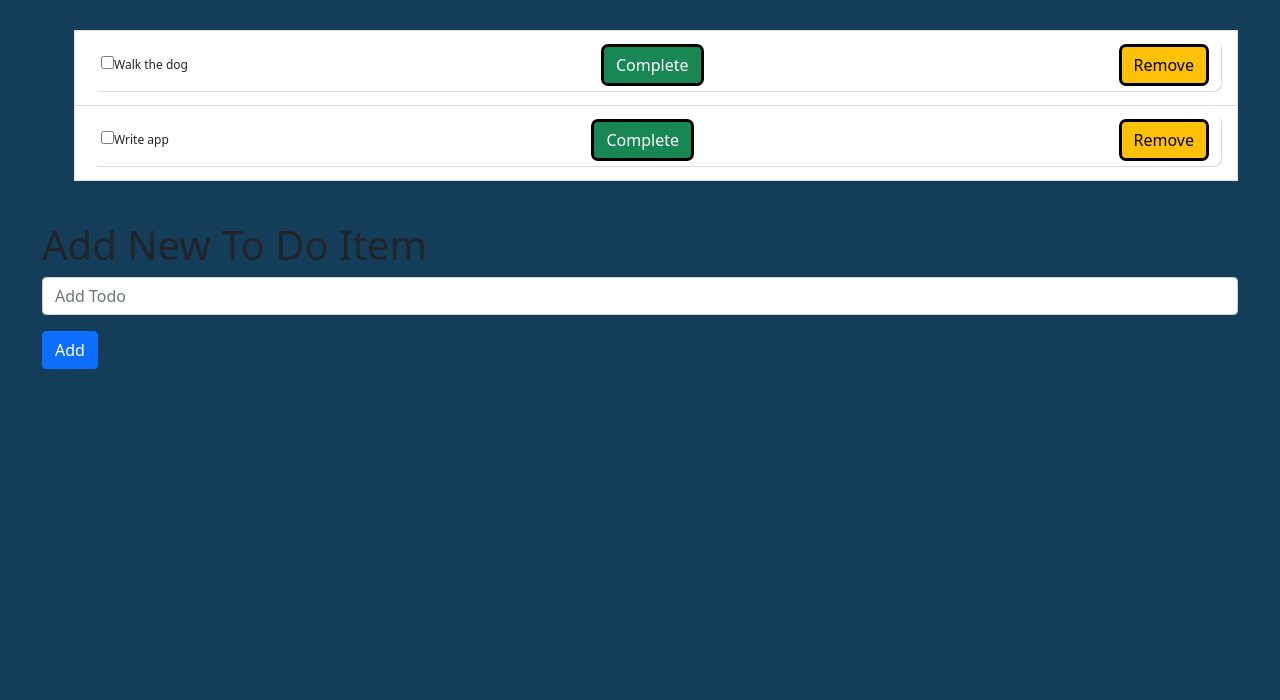
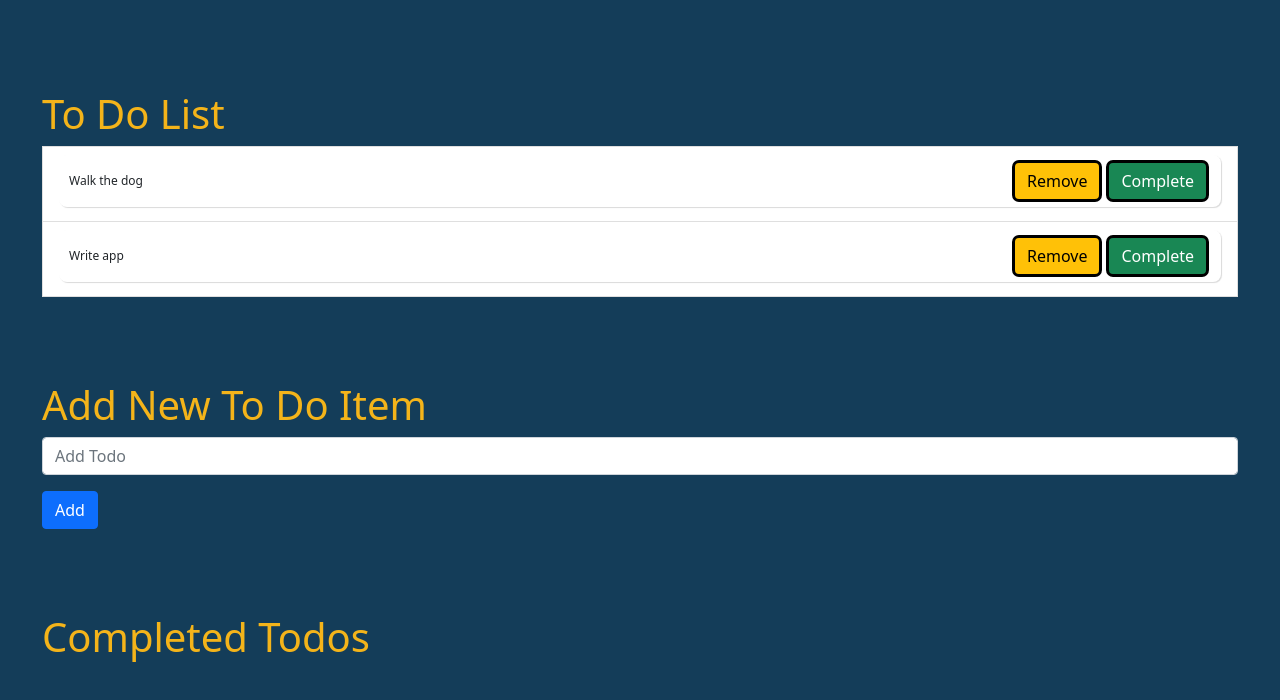
Before and after one commit to matthewgstillman/typescript-todo-list, a React (Create React App) app: page / in a window 1280 px wide. Shown: the top 700 px of the page. Built offline with nearby package versions, Linux system fonts and the light colour scheme.

Commit message:
Fixed issues

```diff
--- a/src/AddTodoForm.tsx
+++ b/src/AddTodoForm.tsx
@@ -10,27 +10,8 @@ export const AddTodoForm: FC<Props> = ({ addTodo }) => {
   const [text, setText] = useState("");
   return (
     <div>
-      {/* <form>
-        <input
-          type="text"
-          value={text}
-          onChange={(e) => {
-            setText(e.target.value);
-          }}
-        />
-        <button
-          type="submit"
-          onClick={(e) => {
-            e.preventDefault();
-            addTodo(text);
-            setText("");
-          }}
-        >
-          Add Todo
-        </button>
-      </form> */}
       <br />
-      <h1>Add New To Do Item</h1>
+      <h1 className="header">Add New To Do Item</h1>
       <Form>
         <Form.Group className="mb-3" controlId="formBasicEmail">
           <Form.Control
--- a/src/App.css
+++ b/src/App.css
@@ -8,6 +8,7 @@
   color: #f4b41a;
   margin-top: 50px;
   padding-top: 10px;
+  font-weight: 300;
 }
 
 .listButtons {
--- a/src/App.tsx
+++ b/src/App.tsx
@@ -17,12 +17,19 @@ const initialTodos: Todo[] = [
   },
 ];
 
+const completedTasks: CompletedTodo[] = [
+  {
+    text: "Finish my project",
+  },
+];
+
 function App() {
   const [todos, setTodos] = useState(initialTodos);
 
+  const [completedTodos, setCompletedTodos] = useState(completedTasks);
+
   const toggleTodo = (selectedTodo: Todo) => {
     const toDoIndex = todos.indexOf(selectedTodo);
-    console.log(`To Do Index of ${selectedTodo} is ${toDoIndex}`);
     const newTodos = todos.map((todo) => {
       if (todo == selectedTodo) {
         return {
@@ -39,12 +46,21 @@ function App() {
     const toDoIndex = todos.indexOf(selectedTodo);
     const newTodos = [...todos];
     newTodos.splice(toDoIndex, 1);
+    //Tried changing the order of the next two lines to see whether that fixed it
+    // addToCompletedTodoList({ text: selectedTodo.text });
+    addToCompletedTodoList(selectedTodo);
     setTodos(newTodos);
   };
 
   const addTodo: AddTodo = (text: string) => {
     const newTodo = { text, complete: false };
     setTodos([...todos, newTodo]);
+  };
+
+  const addToCompletedTodoList = (selectedTodo: CompletedTodo) => {
+    const completedTodoListItems = [...completedTodos];
+    setCompletedTodos([...completedTodoListItems, { text: selectedTodo.text }]);
+    console.log(completedTodos);
   };
 
   return (
@@ -56,6 +72,11 @@ function App() {
           deleteTodo={deleteTodo}
         />
         <AddTodoForm addTodo={addTodo} />
+        <br />
+        <h1 className="header">Completed Todos</h1>
+        {completedTodos.map((completed) => {
+          <h4>{completed.text}</h4>;
+        })}
       </Container>
     </div>
   );
--- a/src/TodoList.tsx
+++ b/src/TodoList.tsx
@@ -10,7 +10,8 @@ interface Props {
 
 export const TodoList: FC<Props> = ({ todos, toggleTodo, deleteTodo }) => {
   return (
-    <ul>
+    <div>
+      <h1 className="header">To Do List</h1>
       {todos.map((todo) => (
         <ListGroup.Item>
           <TodoListItem
@@ -21,6 +22,6 @@ export const TodoList: FC<Props> = ({ todos, toggleTodo, deleteTodo }) => {
           />
         </ListGroup.Item>
       ))}
-    </ul>
+    </div>
   );
 };
--- a/src/TodoListItem.tsx
+++ b/src/TodoListItem.tsx
@@ -14,19 +14,12 @@ export const TodoListItem: FC<Props> = ({
   deleteTodo,
 }) => {
   return (
-    <div className="todo">
-      <label
-        style={{ textDecoration: todo.complete ? "line-through" : undefined }}
+    <div
+      className="todo"
+      style={{ textDecoration: todo.complete ? "line-through" : "" }}
     >
-        <input
-          type="checkbox"
-          checked={todo.complete}
-          onClick={() => {
-            toggleTodo(todo);
-          }}
-        />
       {todo.text}
-      </label>
+      <div>
         {todo.complete !== true ? (
           <Button
             className="listButtons"
@@ -46,5 +39,6 @@ export const TodoListItem: FC<Props> = ({
           Remove
         </Button>
       </div>
+    </div>
   );
 };
--- a/src/types.d.ts
+++ b/src/types.d.ts
@@ -1,6 +1,10 @@
 interface Todo {
   text: string;
   complete: boolean;
+}
+
+interface CompletedTodo {
+  text: string;
 }
 
 type ToggleTodo = (selectedTodo: Todo) => void;
```
Lines whose indentation alone changed are shown as unchanged.
